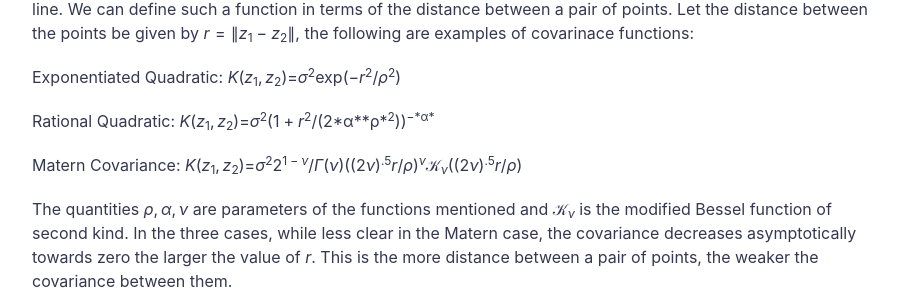
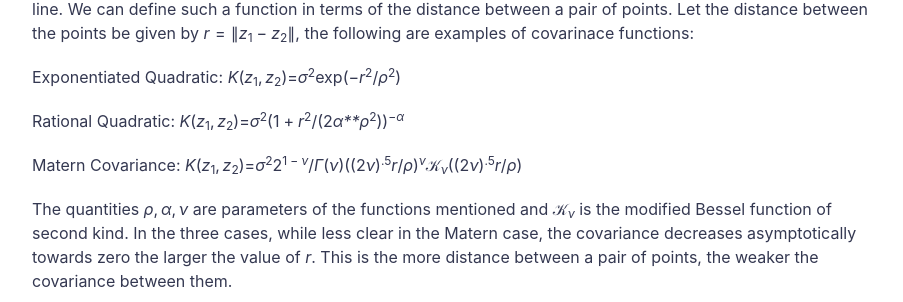
Before and after one commit to HughSt/HughSt.github.io, a Jekyll site: the page built from _posts/2017-10-11-week-6.md, in a window 1280 px wide and 900 px high, scrolled down 9284 px. Shown: the part 151-453 px from the top of the window, without its empty margins (188-1091 px from the left). Built offline with Jekyll 4.4.1, drawn with Linux system fonts in a browser that asks for light colours.

```diff
--- a/_posts/2017-10-11-week-6.md
+++ b/_posts/2017-10-11-week-6.md
@@ -274,7 +274,7 @@ Exponentiated Quadratic:
 *K*(*z*<sub>1</sub>, *z*<sub>2</sub>)=*σ*<sup>2</sup>exp(−*r*<sup>2</sup>/*ρ*<sup>2</sup>)
 
 Rational Quadratic:
-*K*(*z*<sub>1</sub>, *z*<sub>2</sub>)=*σ*<sup>2</sup>(1 + *r*<sup>2</sup>/(2\*α\*\*ρ*<sup>2</sup>))<sup>−*α\*</sup>
+*K*(*z*<sub>1</sub>, *z*<sub>2</sub>)=*σ*<sup>2</sup>(1 + *r*<sup>2</sup>/(2*α**ρ*<sup>2</sup>))<sup>−*α*</sup>
 
 Matern Covariance:
 *K*(*z*<sub>1</sub>, *z*<sub>2</sub>)=*σ*<sup>2</sup>2<sup>1 − *ν*</sup>/*Γ*(*ν*)((2*ν*)<sup>.5</sup>*r*/*ρ*)<sup>*ν*</sup>𝒦<sub>*ν*</sub>((2*ν*)<sup>.5</sup>*r*/*ρ*)
```
